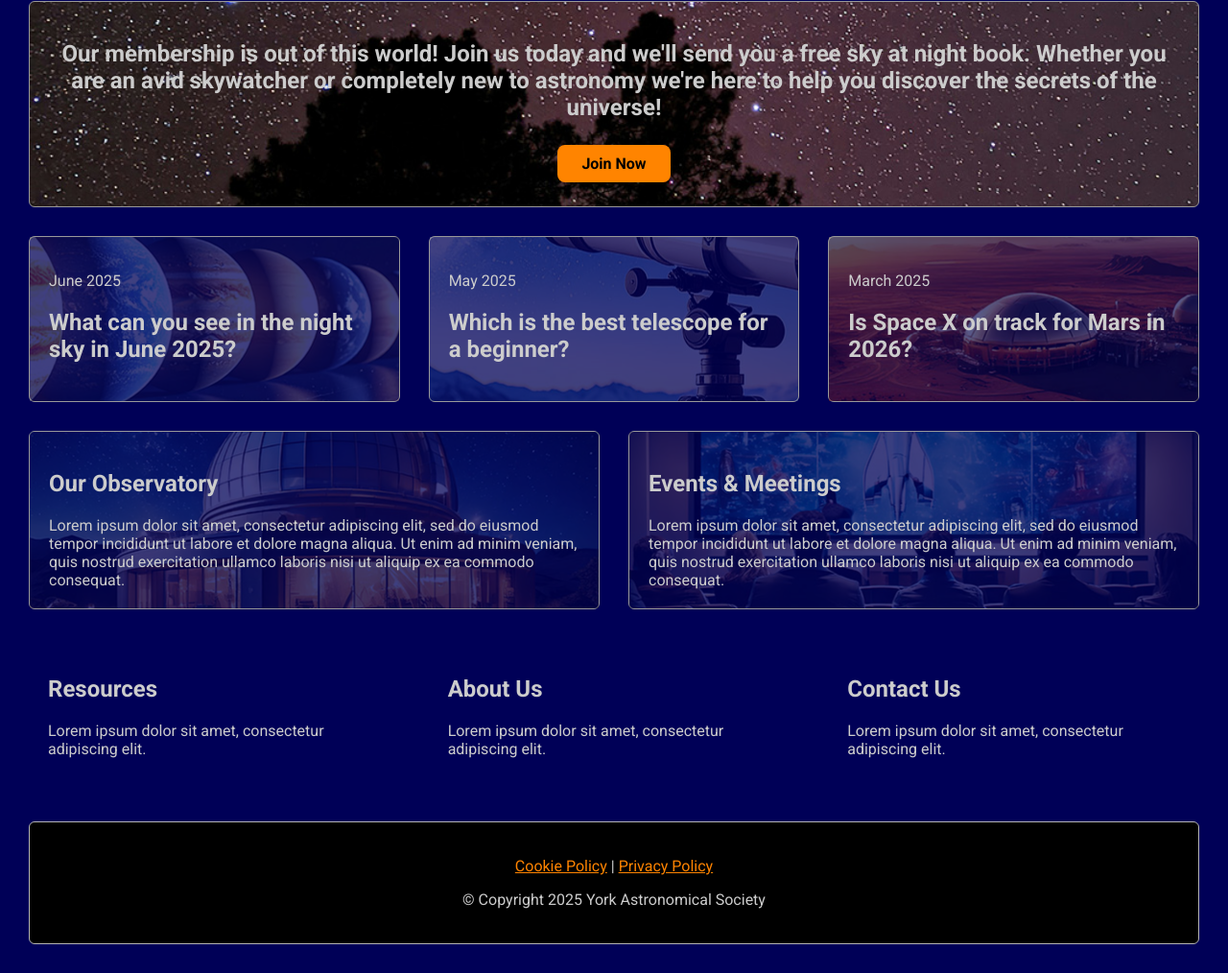
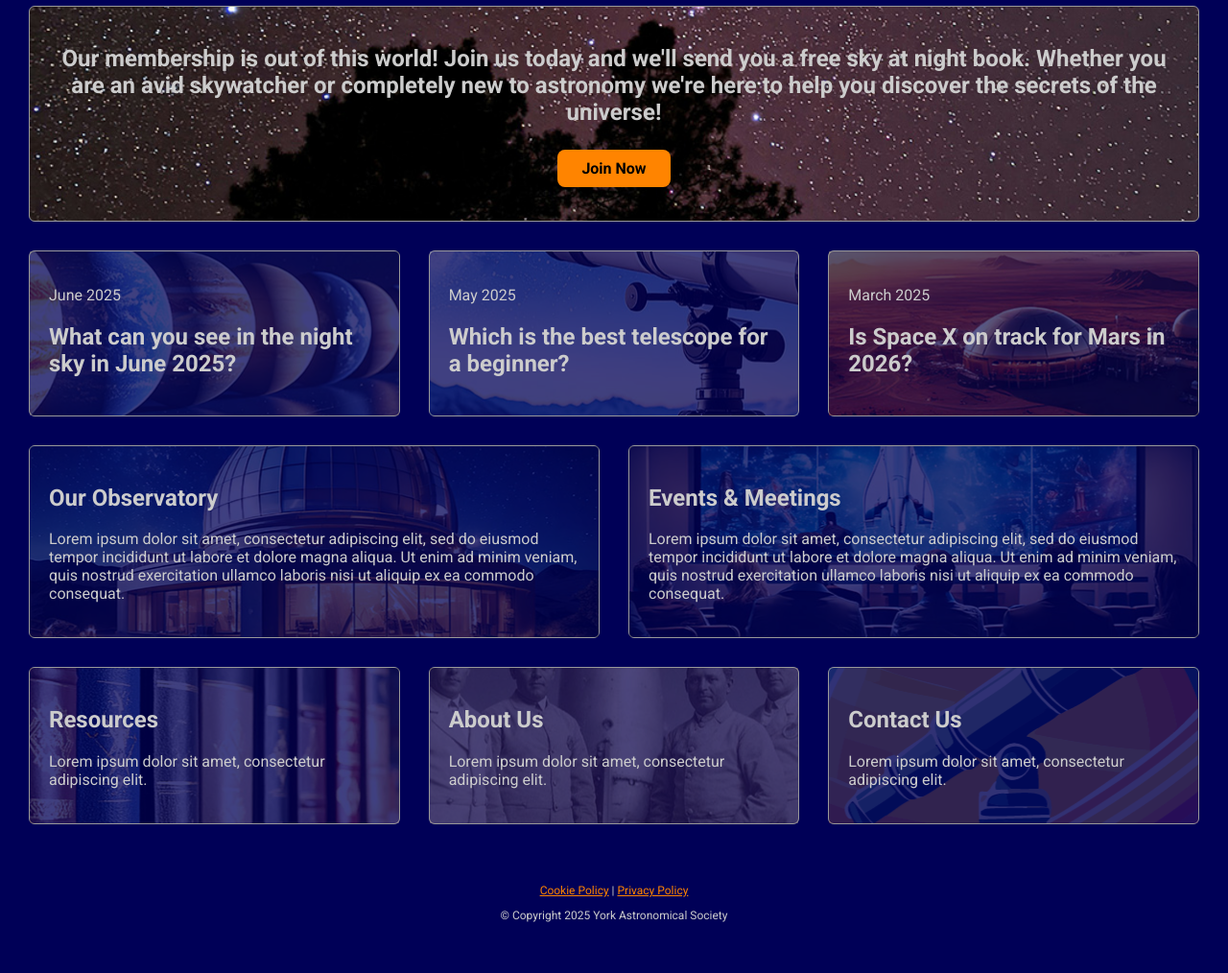
Before and after one commit to TrevB123/astronomy-website, a plain HTML site: page index.htm in a window 1280 px wide. Shown: the part 241-1255 px from the top of the page at 96% size. Drawn offline with Linux system fonts and the light colour scheme.

Commit message:
Attempt to upload remaining file changes since last commit after an error committing last time.

```diff
--- a/assets/style.css
+++ b/assets/style.css
@@ -53,8 +53,9 @@ Body {
 .header-container {
   position: sticky;
   top: 0;
-  padding: 20px 15px;
+  padding: 20px 15px 10px 15px;
   background-color: rgb(0, 0, 87);
+  z-index: 5;
 }
 
 /* Center the logo and title in the header horizontally */
@@ -69,7 +70,10 @@ Body {
 /* Arrangement of header menu buttons */
 
 .nav-menu-container {
-margin-top: 20px;
+margin-top: 10px;
+margin-left: 20px;
+margin-right: 20px;
+margin-bottom: 10px;
 display: flex;
 flex-wrap: wrap;
 justify-content: center;
@@ -233,7 +237,10 @@ justify-content: center;
 }
 
 .col {
-	margin: 0 15px 30px;
+	margin-top: 15px;
+  margin-bottom: 15px;
+  margin-left: 15px;
+  margin-right: 15px;
 	padding: 20px;
 	border-radius: 6px;
 	box-sizing: border-box;
@@ -295,6 +302,14 @@ justify-content: center;
     opacity: .25;
 }
 
+.col-1-33-blog-background:hover {
+    background-color: #ff8400;
+}
+
+.col-1-33-blog-background :hover {
+    color: #000000;
+}
+
 .col-2-33-blog-background {
     position: relative;
     z-index: 1;
@@ -315,6 +330,10 @@ justify-content: center;
 
 .col-2-33-blog-background:hover {
     background-color: #ff8400;
+}
+
+.col-2-33-blog-background :hover {
+    color: #000000;
 }
 
 .col-3-33-blog-background {
@@ -339,6 +358,10 @@ justify-content: center;
     background-color: #ff8400;
 }
 
+.col-3-33-blog-background :hover {
+    color: #000000;
+}
+
 /* Two blocks in a row – Our Observatory and Events & Meetings */
 
 .col-1-50-blog-background {
@@ -359,6 +382,14 @@ justify-content: center;
     opacity: .25;
 }
 
+.col-1-50-blog-background:hover {
+    background-color: #ff8400;
+}
+
+.col-1-50-blog-background :hover {
+    color: #000000;
+}
+
 .col-2-50-blog-background {
     position: relative;
     z-index: 1;
@@ -375,6 +406,92 @@ justify-content: center;
     right: 0;
     background: url('../assets/images/events-and-meetings.jpg') center center;
     opacity: .25;
+}
+
+.col-2-50-blog-background:hover {
+    background-color: #ff8400;
+}
+
+.col-2-50-blog-background :hover {
+    color: #000000;
+}
+
+.col-4-33-blog-background {
+    position: relative;
+    z-index: 1;
+    border: 1px solid #999999
+}
+
+.col-4-33-blog-background:before {
+  content: "";
+    position: absolute;
+    z-index: -1;
+    top: 0;
+    bottom: 0;
+    left: 0;
+    right: 0;
+    background: url('../assets/images/resources-books.jpg') center center;
+    opacity: .25;
+}
+
+.col-4-33-blog-background:hover {
+    background-color: #ff8400;
+}
+
+.col-4-33-blog-background :hover {
+    color: #000000;
+}
+
+.col-5-33-blog-background {
+    position: relative;
+    z-index: 1;
+    border: 1px solid #999999
+}
+
+.col-5-33-blog-background:before {
+  content: "";
+    position: absolute;
+    z-index: -1;
+    top: 0;
+    bottom: 0;
+    left: 0;
+    right: 0;
+    background: url('../assets/images/about-us-retro.jpg') center center;
+    opacity: .30;
+}
+
+.col-5-33-blog-background:hover {
+    background-color: #ff8400;
+}
+
+.col-5-33-blog-background :hover {
+    color: #000000;
+}
+
+.col-6-33-blog-background {
+    position: relative;
+    z-index: 1;
+    border: 1px solid #999999
+}
+
+.col-6-33-blog-background:before {
+  content: "";
+    position: absolute;
+    z-index: -1;
+    top: 0;
+    bottom: 0;
+    left: 0;
+    right: 0;
+    background: url('../assets/images/astronomy-club-logo-sm.png') center center;
+    opacity: .20;
+}
+
+.col-6-33-blog-background:hover {
+    background-color: #ff8400;
+}
+
+.col-6-33-blog-background :hover {
+    color: #000000;
 }
 
 /* @media screen and (max-width: 1000px) {
@@ -397,11 +514,16 @@ justify-content: center;
   width: calc(100% - 30px);
   height: 100%;
   color:#c0c0c0;
-  border: 1px solid rgb(180, 180, 180);
+  border: 0px;
   text-align:center;
-  background-color: black;
+  padding-top: 20;
+  padding-bottom: 10px;
 }
 
 .footer-container {
   padding: 0px 15px;
 }
+
+.col-hp-footer-100 p {
+  font-size: 12px;
+}
--- a/index.htm
+++ b/index.htm
@@ -74,44 +74,61 @@
 		            </div>
 
                     <!-- Blog section with three flexboxes for latest three blog posts -->
+
+                    <a href="#" style="display: contents;">
                         <div class="col col-33 col-1-33 col-1-33-blog-background">
 			                <p>June 2025</p>
                             <h2>What can you see in the night sky in June 2025?</h2>
                         </div>
+                    </a>
+                    <a href="#" style="display: contents;">
 		                <div class="col col-33 col-2-33-blog-background">
 			                <p>May 2025</p>
                             <h2>Which is the best telescope for a beginner?</h2>
 		                </div>
+                    </a>
+                    <a href="#" style="display: contents;">
 		                <div class="col col-33 col-3-33-blog-background">
 			                <p>March 2025</p>
                             <h2>Is Space X on track for Mars in 2026?</h2>
 		                </div>
+                    </a>
 
                     <!-- Events and Meetings Flexbox blocks with CTA to find out more and book -->
 
+                    <a href="#" style="display: contents;">
 		                <div class="col col-50 col-1-50-blog-background">
                             <h2>Our Observatory</h2>
-			            Lorem ipsum dolor sit amet, consectetur adipiscing elit, sed do eiusmod tempor incididunt ut labore et dolore magna aliqua. Ut enim ad minim veniam, quis nostrud exercitation ullamco laboris nisi ut aliquip ex ea commodo consequat.
+			                <p>Lorem ipsum dolor sit amet, consectetur adipiscing elit, sed do eiusmod tempor incididunt ut labore et dolore magna aliqua. Ut enim ad minim veniam, quis nostrud exercitation ullamco laboris nisi ut aliquip ex ea commodo consequat.</p>
 		                </div>
+                    </a>
+                    <a href="#" style="display: contents;">
 		                <div class="col col-50 col-2-50-blog-background">
                             <h2>Events & Meetings</h2>
-			            Lorem ipsum dolor sit amet, consectetur adipiscing elit, sed do eiusmod tempor incididunt ut labore et dolore magna aliqua. Ut enim ad minim veniam, quis nostrud exercitation ullamco laboris nisi ut aliquip ex ea commodo consequat.
+			                <p>Lorem ipsum dolor sit amet, consectetur adipiscing elit, sed do eiusmod tempor incididunt ut labore et dolore magna aliqua. Ut enim ad minim veniam, quis nostrud exercitation ullamco laboris nisi ut aliquip ex ea commodo consequat.</p>
                         </div>
+                    </a>
 
                     <!-- About Us, Contact Us, Find Us Flexbox blocks with links to find out more, contact form and page with map and directions -->
 
-                    <div class="col col-33">
+                    <a href="#" style="display: contents;">
+                        <div class="col col-33 col-4-33-blog-background">
                             <h2>Resources</h2>
 			                <p>Lorem ipsum dolor sit amet, consectetur adipiscing elit.</p>
 		                </div>
-		            <div class="col col-33">
+                    </a>
+                    <a href="#" style="display: contents;">
+		                <div class="col col-33 col-5-33-blog-background">
                             <h2>About Us</h2>
 			                <p>Lorem ipsum dolor sit amet, consectetur adipiscing elit.</p>
                         </div>
-		            <div class="col col-33">
+                    </a>
+		            <a href="#" style="display: contents;">
+		                <div class="col col-33 col-6-33-blog-background">
                             <h2>Contact Us</h2>
 			                <p>Lorem ipsum dolor sit amet, consectetur adipiscing elit.</p>
 		                </div>
+                    </a>
 		        </div>
             </div>
         </article>
```
Also changed, not shown: 2 other files. Lines whose indentation alone changed are shown as unchanged.
